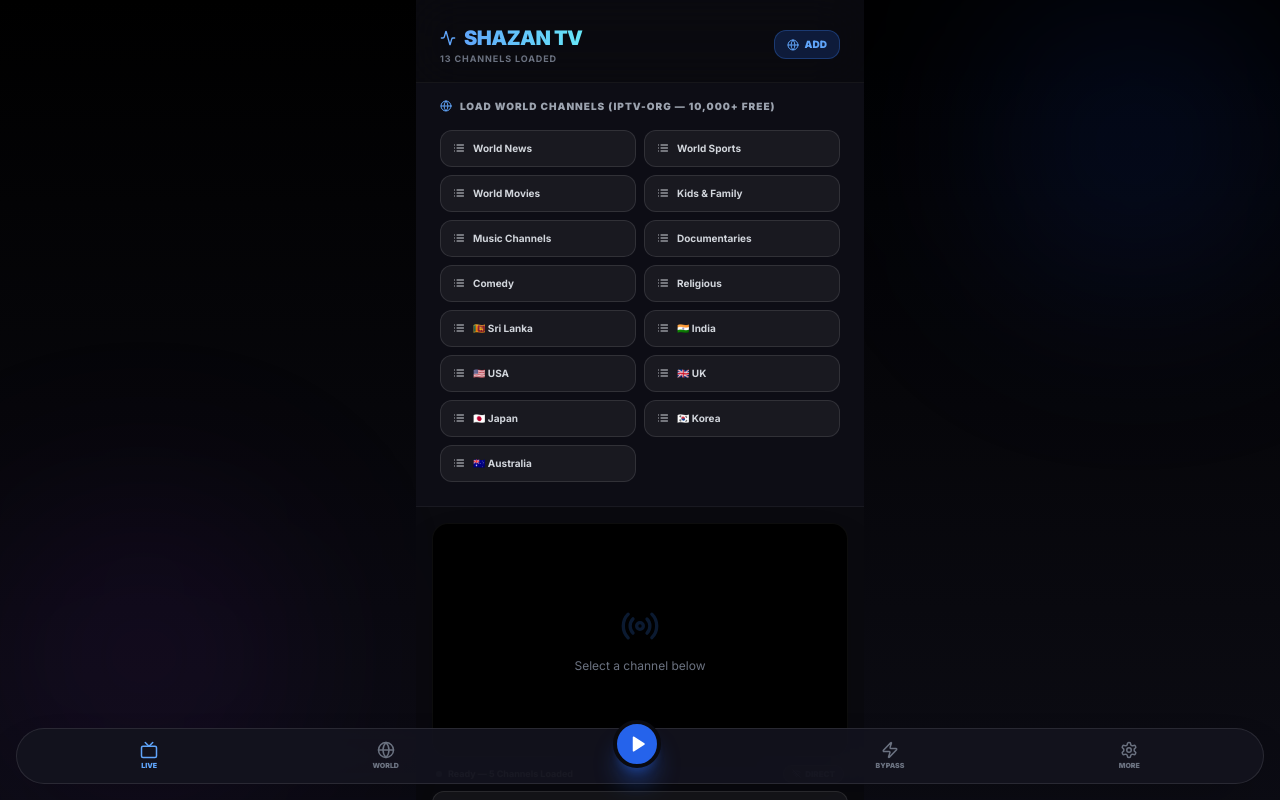
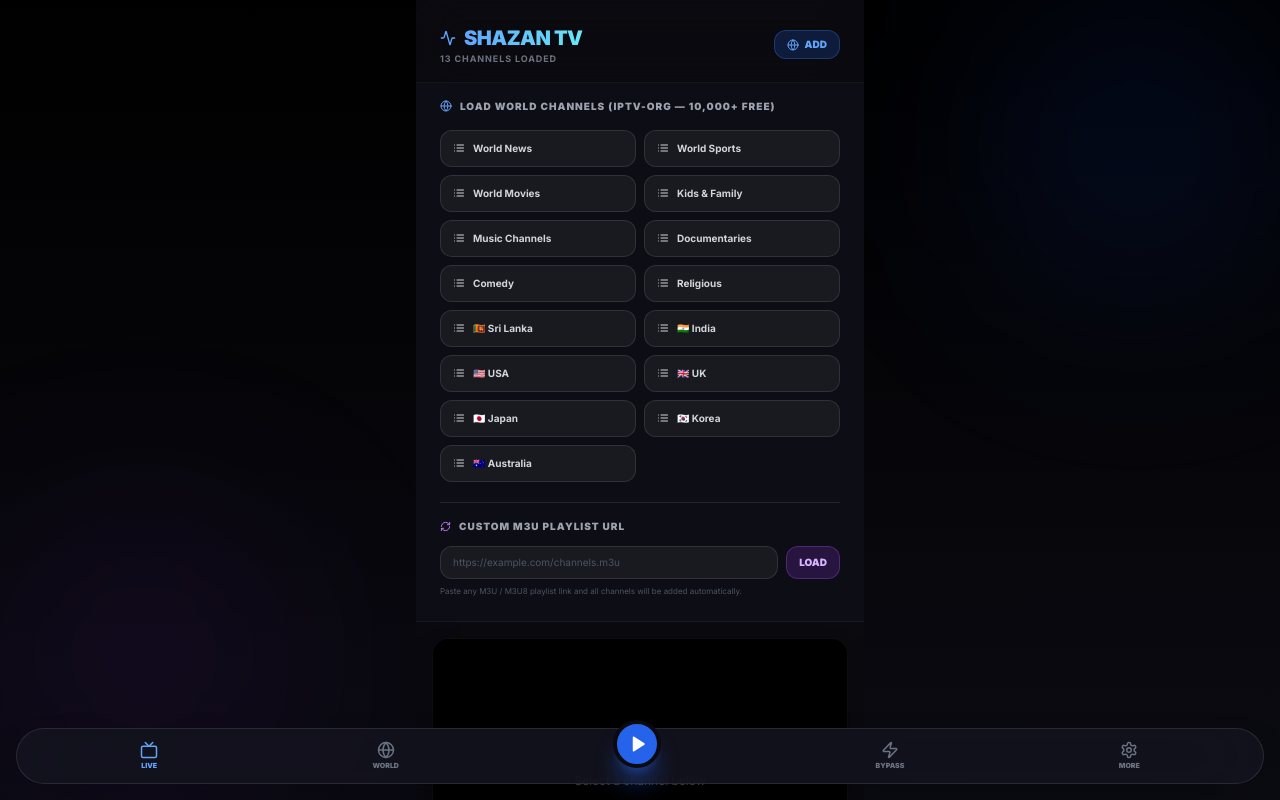
Before and after one commit to shazanasmi-lgtm/shazan-tv-, a Next.js app: page / in a window 1280 px wide. Both pictures are taken after typing "Sample" into the empty fields and a click on the button "ADD". Shown: the top 800 px of the page. Built offline with nearby package versions, Linux system fonts and the light colour scheme.

Commit message:
v5.1: Add custom M3U URL loader - paste any M3U link to load channels

```diff
--- a/src/app/page.tsx
+++ b/src/app/page.tsx
@@ -117,6 +117,8 @@
     const [loadingPlaylist, setLoadingPlaylist] = useState<string | null>(null);
     const [loadedPlaylists, setLoadedPlaylists] = useState<Set<string>>(new Set());
     const [showPlaylistPanel, setShowPlaylistPanel] = useState(false);
+    const [customM3uUrl, setCustomM3uUrl] = useState('');
+    const [customM3uLoading, setCustomM3uLoading] = useState(false);
 
     const videoRef = useRef<HTMLVideoElement>(null);
     const containerRef = useRef<HTMLDivElement>(null);
@@ -148,6 +150,31 @@
             setLoadingPlaylist(null);
         }
     }, [loadedPlaylists]);
+
+    // --- LOAD CUSTOM M3U URL ---
+    const loadCustomM3U = async () => {
+        if (!customM3uUrl.trim()) return;
+        setCustomM3uLoading(true);
+        setStatus('Loading custom playlist...');
+        try {
+            const res = await fetch(customM3uUrl.trim());
+            if (!res.ok) throw new Error('Failed to fetch');
+            const text = await res.text();
+            const parsed = parseM3U(text, 'Custom');
+            if (parsed.length === 0) throw new Error('No channels found');
+            setAllChannels(prev => {
+                const existingUrls = new Set(prev.map((c: Channel) => c.url));
+                const unique = parsed.filter((c: Channel) => !existingUrls.has(c.url));
+                return [...prev, ...unique];
+            });
+            setStatus(`✅ Added ${parsed.length} channels from custom M3U`);
+            setCustomM3uUrl('');
+        } catch (err) {
+            setStatus('⚠️ Failed to load M3U — check URL or CORS');
+        } finally {
+            setCustomM3uLoading(false);
+        }
+    };
 
     // --- PLAYER LOGIC ---
     const initializePlayer = useCallback((channel: Channel) => {
@@ -277,6 +304,35 @@
                                             {pl.name}
                                         </button>
                                     ))}
+                                </div>
+
+                                {/* CUSTOM M3U URL INPUT */}
+                                <div className="mt-5 pt-4 border-t border-white/10">
+                                    <p className="text-[10px] font-black text-gray-400 uppercase tracking-widest mb-3 flex items-center gap-2">
+                                        <RefreshCw size={11} className="text-purple-400" />
+                                        Custom M3U Playlist URL
+                                    </p>
+                                    <div className="flex gap-2">
+                                        <input
+                                            type="url"
+                                            placeholder="https://example.com/channels.m3u"
+                                            value={customM3uUrl}
+                                            onChange={e => setCustomM3uUrl(e.target.value)}
+                                            onKeyDown={e => e.key === 'Enter' && loadCustomM3U()}
+                                            className="flex-1 bg-white/5 border border-white/10 rounded-xl px-3 py-2 text-[10px] text-white placeholder:text-gray-600 focus:outline-none focus:border-purple-500/50 transition-all min-w-0"
+                                        />
+                                        <button
+                                            onClick={loadCustomM3U}
+                                            disabled={customM3uLoading || !customM3uUrl.trim()}
+                                            className={`flex-shrink-0 px-3 py-2 rounded-xl text-[10px] font-black border transition-all ${customM3uLoading
+                                                    ? 'bg-purple-600/10 border-purple-500/30 text-purple-400 animate-pulse'
+                                                    : 'bg-purple-600/20 border-purple-500/30 text-purple-300 hover:bg-purple-600/30'
+                                                }`}
+                                        >
+                                            {customM3uLoading ? <RefreshCw size={12} className="animate-spin" /> : 'LOAD'}
+                                        </button>
+                                    </div>
+                                    <p className="text-[8px] text-gray-600 mt-1.5">Paste any M3U / M3U8 playlist link and all channels will be added automatically.</p>
                                 </div>
                             </div>
                         </motion.section>
```
